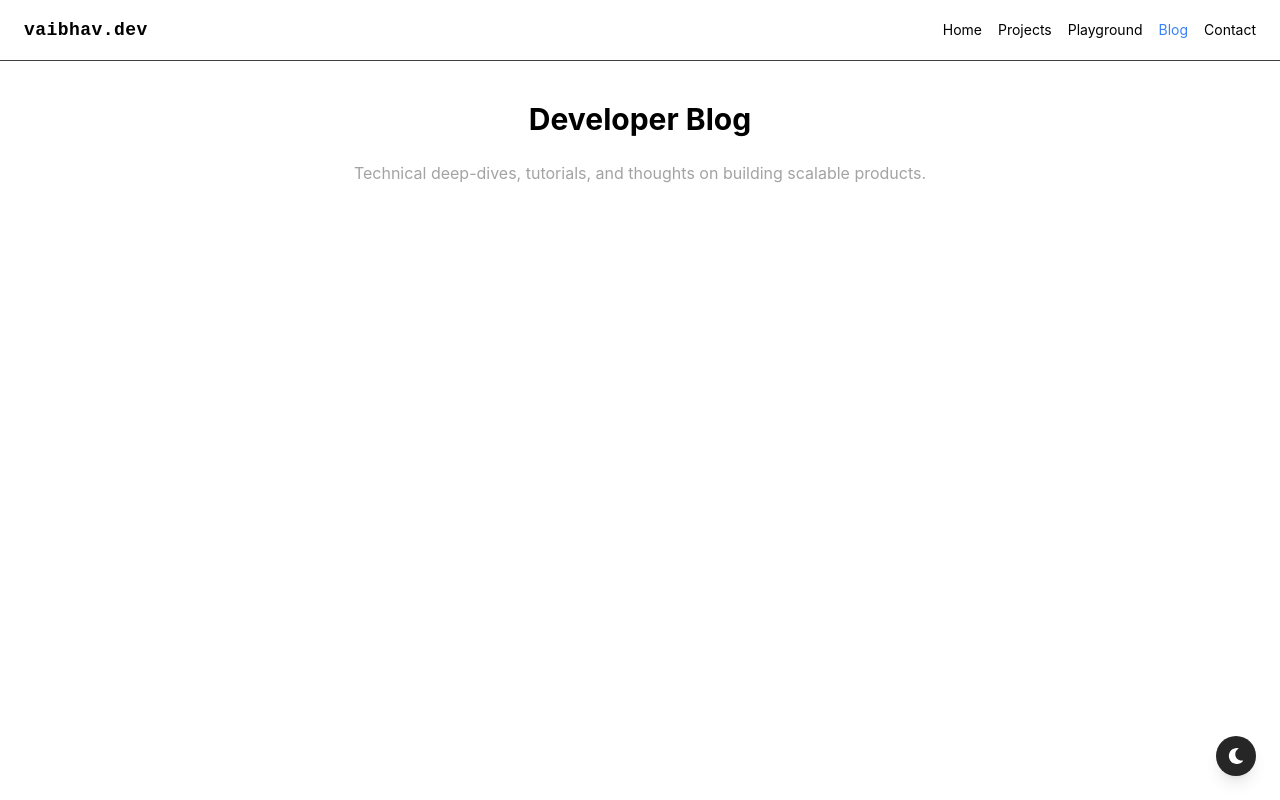
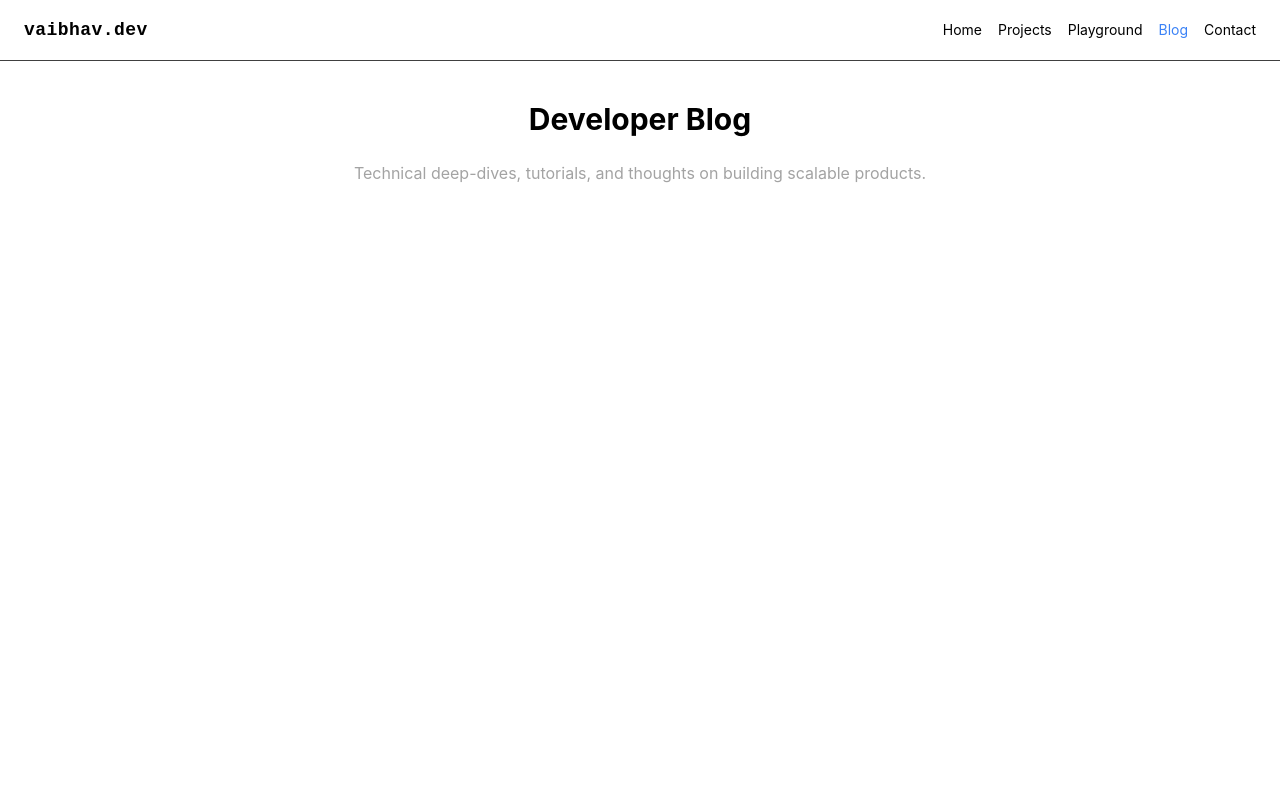
Before and after one commit to VAIBHAVDADHICH7/my-dev-portfolio, a Next.js app: page /blog in a window 1280 px wide. Shown: the top 800 px of the page. Built offline with nearby package versions, Linux system fonts and the light colour scheme.

Commit message:
Fix build issues by temporarily removing ThemeProvider and Skills3D component

```diff
--- a/app/layout.tsx
+++ b/app/layout.tsx
@@ -4,7 +4,7 @@ import { ReactNode } from 'react'
 import Header from '../components/Header'
 import Footer from '../components/Footer'
 import ThemeToggle from '../components/ThemeToggle'
-import { ThemeProvider } from 'next-themes'
+// import { ThemeProvider } from 'next-themes'
 
 export const metadata = {
   title: 'Vaibhav Dadhich | Developer Portfolio',
@@ -15,12 +15,9 @@ export default function RootLayout({ children }: { children: ReactNode }) {
   return (
     <html lang="en" suppressHydrationWarning>
       <body className="bg-white dark:bg-[#1e1e1e] text-black dark:text-white font-sans">
-        <ThemeProvider attribute="class" defaultTheme="system" enableSystem>
-          <Header />
-          <main className="min-h-screen px-6 py-10">{children}</main>
-          <Footer />
-          <ThemeToggle />
-        </ThemeProvider>
+        <Header />
+        <main className="min-h-screen px-6 py-10">{children}</main>
+        <Footer />
       </body>
     </html>
   )
--- a/app/notfound.tsx
+++ b/app/notfound.tsx
@@ -1,9 +1,10 @@
-export default function NotFound() {
-  return (
-    <html>
-      <body>
-        <h1>404 - Page Not Found</h1>
-      </body>
-    </html>
-  )
-}
+// Temporarily commented out to debug build issues
+// export default function NotFound() {
+//   return (
+//     <html>
+//       <body>
+//         <h1>404 - Page Not Found</h1>
+//       </body>
+//     </html>
+//   )
+// }
--- a/app/page.tsx
+++ b/app/page.tsx
@@ -3,7 +3,7 @@
 
 import Hero from '../components/Hero'
 import Terminal from '../components/Terminal'
-import Skills3D from '../components/Skills3D'
+// import Skills3D from '../components/Skills3D'
 import BlogPreview from '../components/BlogPreview'
 
 export default function Home() {
@@ -11,7 +11,7 @@ export default function Home() {
     <section className="space-y-20">
       <Hero />
       <Terminal />
-      <Skills3D />
+      {/* <Skills3D /> */}
       <BlogPreview />
     </section>
   )
```
